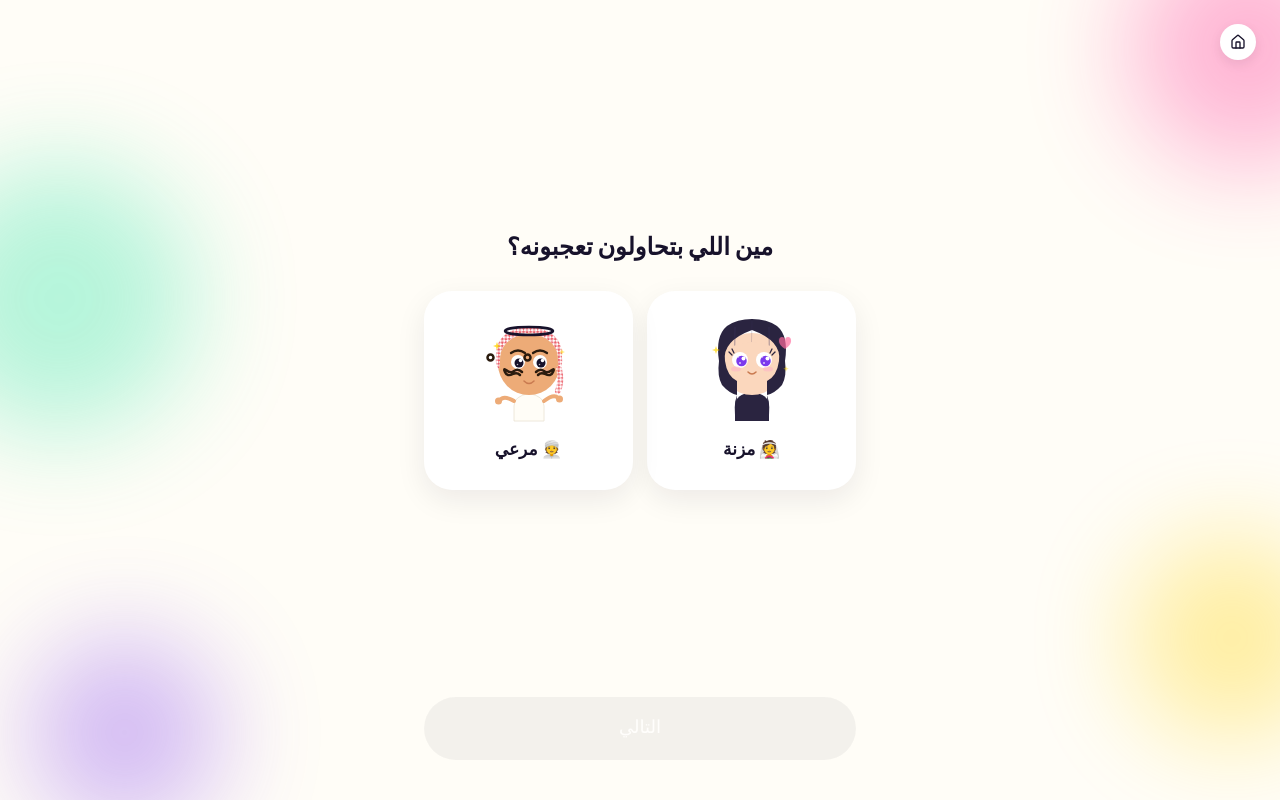
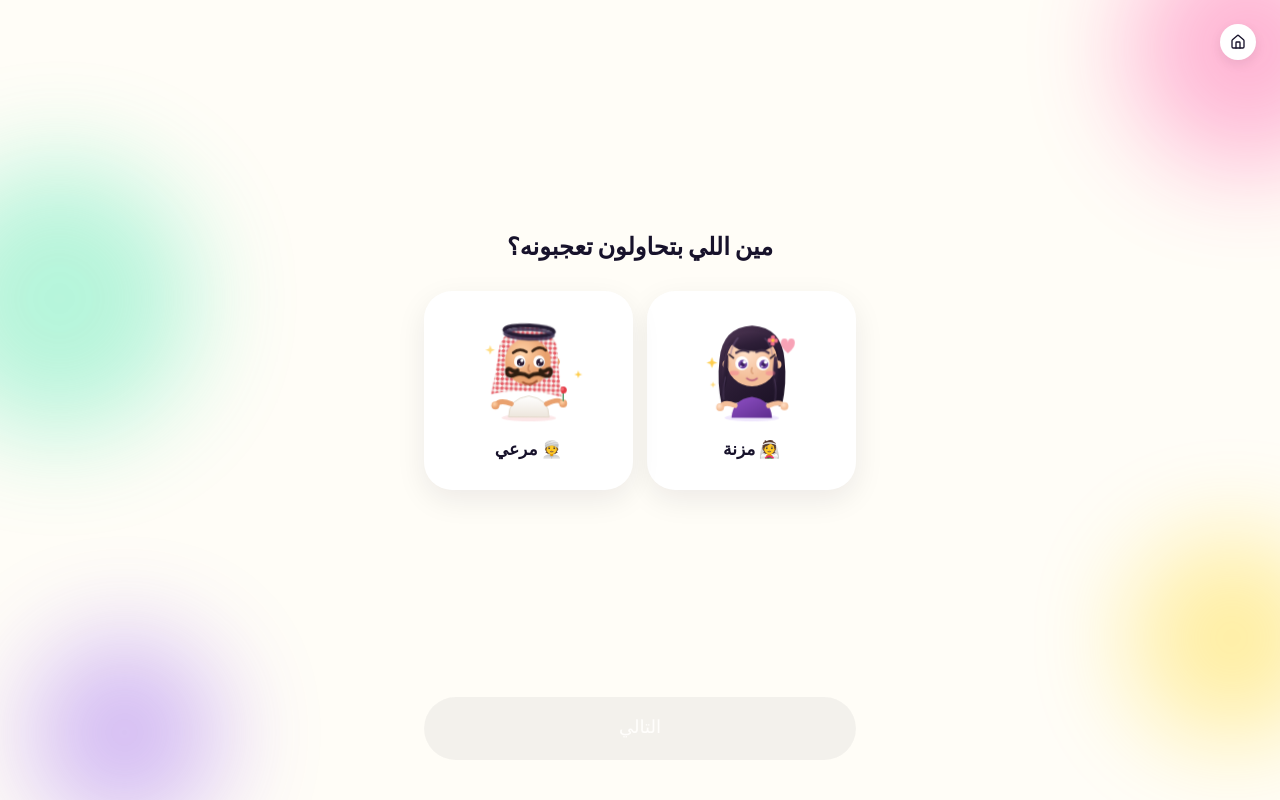
Before and after one commit to Amino-coder/fashlah, a Next.js app: page /shofah/select in a window 1280 px wide. Built offline with nearby package versions, Linux system fonts and the light colour scheme; a web font is replaced by a local one.

Commit message:
change guy and girl

```diff
--- a/app/globals.css
+++ b/app/globals.css
@@ -79,17 +79,24 @@ body {
 .bounce { animation: bounce 2.4s ease-in-out infinite; }
 
 /* ---- Shofah character idle animations (namespaced, decoupled from Fashlah) ---- */
-@keyframes shofahFloat { 0%, 100% { transform: translateY(0); } 50% { transform: translateY(-8px); } }
-.shofah-float { animation: shofahFloat 3s ease-in-out infinite; }
+/* Body bob — a slight rotation alongside the vertical drift so it reads as
+   a character breathing rather than an image sliding up and down. */
+@keyframes shofahBob { 0%, 100% { transform: translateY(0) rotate(-1deg); } 50% { transform: translateY(-9px) rotate(1deg); } }
+.shofah-float { animation: shofahBob 3.2s ease-in-out infinite; }
 
-@keyframes shofahBlink { 0%, 88%, 100% { transform: scaleY(1); } 94% { transform: scaleY(0.05); } }
-.shofah-blink { animation: shofahBlink 4s ease-in-out infinite; transform-origin: 110px 90px; }
+/* transform-origin is set inline per-character, since the eye position
+   differs slightly between the two designs. */
+@keyframes shofahBlink { 0%, 92%, 100% { transform: scaleY(1); } 96% { transform: scaleY(0.06); } }
+.shofah-blink { animation: shofahBlink 4.4s ease-in-out infinite; }
 
-@keyframes shofahSmile { 0%, 100% { transform: scaleX(1); } 50% { transform: scaleX(1.08); } }
-.shofah-smile { animation: shofahSmile 2.8s ease-in-out infinite; transform-origin: 110px 120px; }
+/* Headwear/hair sways on its own timing, independent of the body bob, so
+   cloth and hair feel like they have their own weight. */
+@keyframes shofahSway { 0%, 100% { transform: rotate(0deg); } 50% { transform: rotate(2.5deg); } }
+.shofah-sway { animation: shofahSway 4s ease-in-out infinite; transform-origin: 120px 40px; }
 
-@keyframes shofahHeartbeat { 0%, 100% { transform: scale(1); } 50% { transform: scale(1.15); } }
-.shofah-heart { animation: shofahHeartbeat 1.4s ease-in-out infinite; }
+@keyframes shofahTwinkle { 0%, 100% { opacity: .25; transform: scale(.8); } 50% { opacity: 1; transform: scale(1.15); } }
+.shofah-twinkle { animation: shofahTwinkle 2s ease-in-out infinite; }
+.shofah-twinkle-b { animation: shofahTwinkle 2s ease-in-out infinite; animation-delay: .7s; }
 
 
 @keyframes popIn { from { opacity: 0; transform: scale(.7); } to { opacity: 1; transform: scale(1); } }
--- a/components/shofah/NiqabGirl.tsx
+++ b/components/shofah/NiqabGirl.tsx
@@ -1,3 +1,10 @@
+// مزنة — the girl character. Gradient IDs are prefixed "n5" so they can't
+// collide with ShemaghGuy's defs when both render on the same page (the
+// Shofah landing page shows them side by side around the ring emoji).
+//
+// NOTE: the filename is a leftover from an earlier design that had a niqab;
+// the character no longer wears one. Kept as-is only to avoid churning the
+// six files that import it — safe to rename whenever convenient.
 export default function NiqabGirl({
   size = 140,
   className = "",
@@ -6,64 +13,91 @@ export default function NiqabGirl({
   className?: string;
 }) {
   return (
-    <svg width={size} height={size} viewBox="0 0 220 220" className={`shofah-float ${className}`}>
-      {/* tiny body */}
-      <path d="M76 180 Q76 156 110 152 Q144 156 144 180 L144 210 L76 210 Z" fill="#2A2440" />
+    <svg width={size} height={size} viewBox="0 0 240 250" className={`shofah-float ${className}`}>
+      <defs>
+        <radialGradient id="n5Skin" cx="40%" cy="34%">
+          <stop offset="0%" stopColor="#FFE0C8" />
+          <stop offset="100%" stopColor="#F3BE99" />
+        </radialGradient>
+        <linearGradient id="n5Hair" x1="0.2" y1="0" x2="0.8" y2="1">
+          <stop offset="0%" stopColor="#4A3350" />
+          <stop offset="45%" stopColor="#2E1F38" />
+          <stop offset="100%" stopColor="#1C1226" />
+        </linearGradient>
+        <linearGradient id="n5Dress" x1="0" y1="0" x2="1" y2="1">
+          <stop offset="0%" stopColor="#8E4FC4" />
+          <stop offset="100%" stopColor="#5E2E8E" />
+        </linearGradient>
+      </defs>
 
-      {/* big round head */}
-      <circle cx="110" cy="96" r="62" fill="#FBD7BD" />
+      {/* ground shadow */}
+      <ellipse cx="120" cy="240" rx="62" ry="8" fill="#7C3AED" opacity=".12" />
 
-      {/* draped niqab fabric */}
-      <path
-        d="M44 90 Q36 40 60 20 Q80 6 110 6 Q140 6 160 20 Q184 40 176 90
-           Q180 120 170 138 Q155 155 140 158 L140 130 Q160 120 164 90
-           Q170 50 110 28 Q50 50 56 90 Q60 120 80 130 L80 158
-           Q65 155 50 138 Q40 120 44 90 Z"
-        fill="#2A2440"
-      />
-      <path d="M80 158 Q72 180 78 210" fill="#2A2440" />
-      <path d="M140 158 Q148 180 142 210" fill="#2A2440" />
-      {/* fold texture */}
-      <path d="M76 22 Q74 60 78 100" stroke="#3D3460" strokeWidth="1.8" fill="none" opacity="0.5" />
-      <path d="M144 22 Q146 60 142 100" stroke="#3D3460" strokeWidth="1.8" fill="none" opacity="0.5" />
-      <path d="M110 10 Q108 50 110 90" stroke="#3D3460" strokeWidth="1.2" fill="none" opacity="0.3" />
+      {/* back hair mass, behind everything */}
+      <path d="M120 30 Q52 34 46 108 Q40 160 52 214 Q84 202 120 204 Q156 202 188 214 Q200 160 194 108 Q188 34 120 30 Z" fill="url(#n5Hair)" />
 
-      {/* face opening */}
-      <path d="M60 70 Q56 90 62 104 Q80 120 110 122 Q140 120 158 104 Q164 90 160 70 Q150 56 110 52 Q70 56 60 70 Z" fill="#FBD7BD" />
+      {/* dress + arms */}
+      <path d="M74 240 Q76 198 120 192 Q164 198 166 240 Z" fill="url(#n5Dress)" />
+      <path d="M82 212 Q58 202 50 214" stroke="#F3BE99" strokeWidth="11" fill="none" strokeLinecap="round" />
+      <path d="M158 212 Q184 200 192 212" stroke="#F3BE99" strokeWidth="11" fill="none" strokeLinecap="round" />
+      <circle cx="48" cy="216" r="9" fill="url(#n5Skin)" />
+      <circle cx="194" cy="213" r="9" fill="url(#n5Skin)" />
 
-      {/* eyes */}
-      <g className="shofah-blink">
-        <circle cx="86" cy="88" r="16" fill="#fff" />
-        <circle cx="89" cy="90" r="10.5" fill="#7C3AED" />
-        <circle cx="93" cy="85" r="4" fill="#fff" />
-        <circle cx="86" cy="94" r="2" fill="#fff" opacity="0.7" />
-        <circle cx="83" cy="83" r="1.2" fill="#fff" opacity="0.5" />
+      {/* round face + ears */}
+      <circle cx="120" cy="110" r="58" fill="url(#n5Skin)" />
+      <circle cx="62" cy="118" r="9" fill="#F3BE99" />
+      <circle cx="178" cy="118" r="9" fill="#F3BE99" />
 
-        <circle cx="134" cy="88" r="16" fill="#fff" />
-        <circle cx="137" cy="90" r="10.5" fill="#7C3AED" />
-        <circle cx="141" cy="85" r="4" fill="#fff" />
-        <circle cx="134" cy="94" r="2" fill="#fff" opacity="0.7" />
-        <circle cx="131" cy="83" r="1.2" fill="#fff" opacity="0.5" />
+      <g className="shofah-sway">
+        {/* front hair: side-swept fringe framing the face */}
+        <path d="M120 42 Q66 44 60 106 Q58 84 74 74 Q92 92 120 88 Q152 92 172 72 Q184 84 180 106 Q176 44 120 42 Z" fill="url(#n5Hair)" />
+        {/* side locks falling past the cheeks */}
+        <path d="M62 96 Q52 140 60 186 Q72 156 68 100 Z" fill="url(#n5Hair)" />
+        <path d="M178 96 Q188 140 180 186 Q168 156 172 100 Z" fill="url(#n5Hair)" />
+        {/* shine — what stops the hair reading as a flat silhouette */}
+        <path d="M88 60 Q76 76 74 96" fill="none" stroke="#7E6693" strokeWidth="4" opacity=".45" strokeLinecap="round" />
+        <path d="M150 58 Q166 74 168 94" fill="none" stroke="#7E6693" strokeWidth="3.5" opacity=".38" strokeLinecap="round" />
+        <path d="M64 150 Q58 178 62 200" fill="none" stroke="#7E6693" strokeWidth="3" opacity=".28" strokeLinecap="round" />
+        <path d="M176 150 Q182 178 178 200" fill="none" stroke="#7E6693" strokeWidth="3" opacity=".28" strokeLinecap="round" />
+        {/* flower tucked in */}
+        <g transform="translate(168,62)">
+          <circle r="5" cx="0" cy="-7" fill="#F4708F" />
+          <circle r="5" cx="7" cy="0" fill="#F4708F" />
+          <circle r="5" cx="0" cy="7" fill="#F4708F" />
+          <circle r="5" cx="-7" cy="0" fill="#F4708F" />
+          <circle r="4" fill="#FFC93C" />
+        </g>
       </g>
 
-      {/* lashes */}
-      <path d="M70 78 L64 72" stroke="#2A2440" strokeWidth="2.5" strokeLinecap="round" />
-      <path d="M74 74 L70 66" stroke="#2A2440" strokeWidth="2.5" strokeLinecap="round" />
-      <path d="M150 78 L156 72" stroke="#2A2440" strokeWidth="2.5" strokeLinecap="round" />
-      <path d="M146 74 L150 66" stroke="#2A2440" strokeWidth="2.5" strokeLinecap="round" />
+      <path d="M84 92 Q98 82 112 90" stroke="#3A2A44" strokeWidth="5" fill="none" strokeLinecap="round" />
+      <path d="M130 90 Q144 82 158 92" stroke="#3A2A44" strokeWidth="5" fill="none" strokeLinecap="round" />
+      <path d="M78 104 L68 96" stroke="#1C1226" strokeWidth="3.5" strokeLinecap="round" />
+      <path d="M162 104 L172 96" stroke="#1C1226" strokeWidth="3.5" strokeLinecap="round" />
 
-      {/* blush */}
-      <ellipse cx="78" cy="106" rx="10" ry="5" fill="#FFB3C6" opacity="0.55" />
-      <ellipse cx="142" cy="106" rx="10" ry="5" fill="#FFB3C6" opacity="0.55" />
+      <g className="shofah-blink" style={{ transformOrigin: "120px 116px" }}>
+        <ellipse cx="97" cy="116" rx="15" ry="16" fill="#fff" />
+        <circle cx="99" cy="118" r="10" fill="#6B3FA0" />
+        <circle cx="99" cy="118" r="5" fill="#3A1F5C" />
+        <circle cx="103" cy="113" r="4" fill="#fff" />
+        <circle cx="95" cy="123" r="2" fill="#fff" opacity=".85" />
+        <circle cx="92" cy="111" r="1.4" fill="#fff" opacity=".6" />
+        <ellipse cx="145" cy="116" rx="15" ry="16" fill="#fff" />
+        <circle cx="147" cy="118" r="10" fill="#6B3FA0" />
+        <circle cx="147" cy="118" r="5" fill="#3A1F5C" />
+        <circle cx="151" cy="113" r="4" fill="#fff" />
+        <circle cx="143" cy="123" r="2" fill="#fff" opacity=".85" />
+        <circle cx="140" cy="111" r="1.4" fill="#fff" opacity=".6" />
+      </g>
 
-      <path className="shofah-smile" d="M102 112 Q110 120 118 112" stroke="#C97A50" strokeWidth="3" fill="none" strokeLinecap="round" />
+      <path d="M120 126 Q116 136 122 139" stroke="#D89A72" strokeWidth="3" fill="none" strokeLinecap="round" />
+      <ellipse cx="80" cy="138" rx="11" ry="5.5" fill="#F4708F" opacity=".42" />
+      <ellipse cx="162" cy="138" rx="11" ry="5.5" fill="#F4708F" opacity=".42" />
+      <path d="M108 150 Q120 160 132 150" stroke="#B85C7A" strokeWidth="3.5" fill="none" strokeLinecap="round" />
 
-      <g className="shofah-heart" style={{ transformOrigin: "180px 50px" }}>
-        <path d="M176 50 Q176 42 182 42 Q188 42 188 50 Q188 58 176 66 Q164 58 164 50 Q164 42 170 42 Q176 42 176 50" fill="#FF6B9D" opacity="0.7" />
-      </g>
-      <g fill="#FFD400">
-        <path d="M38 60 l2 6 6 2 -6 2 -2 6 -2-6 -6-2 6-2z" opacity="0.7" />
-        <path d="M178 100 l1.5 4 4 1.5 -4 1.5 -1.5 4 -1.5-4 -4-1.5 4-1.5z" opacity="0.5" />
+      <path className="shofah-twinkle" d="M204 70 Q204 60 212 60 Q220 60 220 70 Q220 82 204 94 Q188 82 188 70 Q188 60 196 60 Q204 60 204 70" fill="#F4708F" opacity=".75" />
+      <g fill="#FFC93C">
+        <path className="shofah-twinkle-b" d="M26 92 l3 8 8 3 -8 3 -3 8 -3-8 -8-3 8-3z" />
+        <path className="shofah-twinkle" d="M32 160 l2 5 5 2 -5 2 -2 5 -2-5 -5-2 5-2z" />
       </g>
     </svg>
   );
--- a/components/shofah/ShemaghGuy.tsx
+++ b/components/shofah/ShemaghGuy.tsx
@@ -1,3 +1,6 @@
+// مرعي — the guy character. Gradient IDs are prefixed "g5" so they can't
+// collide with NiqabGirl's defs when both render on the same page (the
+// Shofah landing page shows them side by side around the ring emoji).
 export default function ShemaghGuy({
   size = 140,
   className = "",
@@ -6,62 +9,89 @@ export default function ShemaghGuy({
   className?: string;
 }) {
   return (
-    <svg width={size} height={size} viewBox="0 0 220 220" className={`shofah-float ${className}`}>
-      {/* tiny body */}
-      <path d="M80 180 Q80 160 110 155 Q140 160 140 180 L140 210 L80 210 Z" fill="#FFFDF7" stroke="#e8e0d0" strokeWidth="1.5" />
-      {/* waving arms */}
-      <path d="M80 170 Q60 158 52 168" stroke="#EDAB77" strokeWidth="8" fill="none" strokeLinecap="round" />
-      <path d="M140 170 Q160 155 168 164" stroke="#EDAB77" strokeWidth="8" fill="none" strokeLinecap="round" />
-      <circle cx="49" cy="170" r="7" fill="#EDAB77" />
-      <circle cx="171" cy="166" r="7" fill="#EDAB77" />
+    <svg width={size} height={size} viewBox="0 0 240 250" className={`shofah-float ${className}`}>
+      <defs>
+        <radialGradient id="g5Skin" cx="38%" cy="32%">
+          <stop offset="0%" stopColor="#FFD3A8" />
+          <stop offset="100%" stopColor="#E9A16E" />
+        </radialGradient>
+        <linearGradient id="g5Cloth" x1="0" y1="0" x2="0" y2="1">
+          <stop offset="0%" stopColor="#FFFFFF" />
+          <stop offset="100%" stopColor="#F0E9E2" />
+        </linearGradient>
+        <pattern id="g5Check" width="15" height="15" patternUnits="userSpaceOnUse" patternTransform="rotate(45)">
+          <rect width="15" height="15" fill="url(#g5Cloth)" />
+          <rect width="7.5" height="7.5" fill="#E23B47" opacity=".82" rx="1.5" />
+          <rect x="7.5" y="7.5" width="7.5" height="7.5" fill="#E23B47" opacity=".82" rx="1.5" />
+        </pattern>
+        <linearGradient id="g5Thobe" x1="0" y1="0" x2="0" y2="1">
+          <stop offset="0%" stopColor="#FFFFFF" />
+          <stop offset="100%" stopColor="#EDE6DC" />
+        </linearGradient>
+      </defs>
 
-      {/* big round head */}
-      <circle cx="110" cy="96" r="62" fill="#EDAB77" />
+      {/* ground shadow */}
+      <ellipse cx="120" cy="240" rx="62" ry="8" fill="#E63946" opacity=".12" />
 
-      {/* shemagh wrap */}
-      <path d="M44 82 Q40 30 110 20 Q180 30 176 82 Q178 100 170 106 L168 90 Q170 44 110 34 Q50 44 52 90 L50 106 Q42 100 44 82 Z" fill="#fff" />
-      <defs>
-        <pattern id="shofahCheck" width="10" height="10" patternUnits="userSpaceOnUse" patternTransform="rotate(45)">
-          <rect width="10" height="10" fill="#fff" />
-          <rect width="5" height="5" fill="#E63946" rx="1" />
-          <rect x="5" y="5" width="5" height="5" fill="#E63946" rx="1" />
-        </pattern>
-      </defs>
-      <path d="M44 82 Q40 30 110 20 Q180 30 176 82 Q178 100 170 106 L168 90 Q170 44 110 34 Q50 44 52 90 L50 106 Q42 100 44 82 Z" fill="url(#shofahCheck)" opacity="0.8" />
-      <ellipse cx="110" cy="30" rx="48" ry="8" fill="none" stroke="#17122B" strokeWidth="5" />
-      <path d="M170 106 Q176 130 168 150" stroke="url(#shofahCheck)" strokeWidth="12" fill="none" strokeLinecap="round" opacity="0.7" />
+      {/* body + arms */}
+      <path d="M74 238 Q74 196 120 190 Q166 196 166 238 Z" fill="url(#g5Thobe)" stroke="#E0D6C8" strokeWidth="2" />
+      <path d="M80 208 Q54 198 46 210" stroke="#E9A16E" strokeWidth="11" fill="none" strokeLinecap="round" />
+      <path d="M160 208 Q188 194 196 206" stroke="#E9A16E" strokeWidth="11" fill="none" strokeLinecap="round" />
+      <circle cx="44" cy="212" r="9" fill="url(#g5Skin)" />
+      <circle cx="198" cy="207" r="9" fill="url(#g5Skin)" />
 
-      {/* eyes */}
-      <g className="shofah-blink">
-        <circle cx="88" cy="92" r="14" fill="#fff" />
-        <circle cx="90" cy="94" r="9" fill="#17122B" />
-        <circle cx="93" cy="89" r="3.5" fill="#fff" />
-        <circle cx="87" cy="97" r="1.5" fill="#fff" opacity="0.7" />
-        <circle cx="132" cy="92" r="14" fill="#fff" />
-        <circle cx="134" cy="94" r="9" fill="#17122B" />
-        <circle cx="137" cy="89" r="3.5" fill="#fff" />
-        <circle cx="131" cy="97" r="1.5" fill="#fff" opacity="0.7" />
+      {/* rose — he is trying far too hard */}
+      <path d="M198 200 L198 182" stroke="#3E8E5A" strokeWidth="3" strokeLinecap="round" />
+      <circle cx="198" cy="176" r="8" fill="#E23B47" />
+      <circle cx="196" cy="174" r="4" fill="#F4626C" />
+
+      {/* head + ears */}
+      <circle cx="120" cy="105" r="60" fill="url(#g5Skin)" />
+      <circle cx="60" cy="112" r="10" fill="#E9A16E" />
+      <circle cx="180" cy="112" r="10" fill="#E9A16E" />
+
+      <g className="shofah-sway">
+        {/* shemagh: back drape, then the face-framing layer over it */}
+        <path d="M52 108 Q48 40 120 30 Q192 40 188 108 L200 190 Q160 178 120 180 Q80 178 40 190 Z" fill="url(#g5Check)" />
+        <path d="M66 100 Q64 60 120 52 Q176 60 174 100 Q176 150 168 168 L192 186 Q158 174 120 176 Q82 174 48 186 L72 168 Q64 150 66 100 Z" fill="url(#g5Check)" />
+        {/* contact shadow so the cloth sits ON the face, not beside it */}
+        <path d="M70 94 Q120 60 170 94" fill="none" stroke="#C9B9A6" strokeWidth="3" opacity=".45" />
+        {/* round face opening */}
+        <ellipse cx="120" cy="112" rx="52" ry="53" fill="url(#g5Skin)" />
+        {/* doubled iqal cord */}
+        <ellipse cx="120" cy="42" rx="56" ry="12" fill="none" stroke="#241C33" strokeWidth="9" />
+        <ellipse cx="120" cy="50" rx="55" ry="11" fill="none" stroke="#3A2F52" strokeWidth="7" opacity=".85" />
       </g>
 
-      {/* eyebrows */}
-      <path d="M74 74 Q88 64 102 74" stroke="#2A1B0E" strokeWidth="4.5" fill="none" strokeLinecap="round" />
-      <path d="M118 74 Q132 64 146 74" stroke="#2A1B0E" strokeWidth="4.5" fill="none" strokeLinecap="round" />
+      {/* one raised brow — most of the personality lives here */}
+      <path d="M84 92 Q98 80 114 90" stroke="#3A2415" strokeWidth="6" fill="none" strokeLinecap="round" />
+      <path d="M128 88 Q144 74 158 86" stroke="#3A2415" strokeWidth="6" fill="none" strokeLinecap="round" />
 
-      {/* blush */}
-      <ellipse cx="78" cy="112" rx="10" ry="5" fill="#FFB3B3" opacity="0.5" />
-      <ellipse cx="142" cy="112" rx="10" ry="5" fill="#FFB3B3" opacity="0.5" />
+      <g className="shofah-blink" style={{ transformOrigin: "120px 112px" }}>
+        <ellipse cx="99" cy="112" rx="13" ry="14" fill="#fff" />
+        <circle cx="101" cy="114" r="8.5" fill="#2A1B33" />
+        <circle cx="104" cy="110" r="3.4" fill="#fff" />
+        <circle cx="98" cy="118" r="1.6" fill="#fff" opacity=".8" />
+        <ellipse cx="143" cy="112" rx="13" ry="14" fill="#fff" />
+        <circle cx="145" cy="114" r="8.5" fill="#2A1B33" />
+        <circle cx="148" cy="110" r="3.4" fill="#fff" />
+        <circle cx="142" cy="118" r="1.6" fill="#fff" opacity=".8" />
+      </g>
 
-      {/* big looped mustache */}
-      <path d="M92 118 Q86 112 78 116 Q66 122 62 112 Q58 104 64 108 Q74 116 80 110 Q88 104 96 112" stroke="#2A1B0E" strokeWidth="5" fill="none" strokeLinecap="round" />
-      <path d="M128 118 Q134 112 142 116 Q154 122 158 112 Q162 104 156 108 Q146 116 140 110 Q132 104 124 112" stroke="#2A1B0E" strokeWidth="5" fill="none" strokeLinecap="round" />
-      <circle cx="33" cy="83" r="6" fill="none" stroke="#2A1B0E" strokeWidth="5" />
-      <circle cx="107" cy="83" r="6" fill="none" stroke="#2A1B0E" strokeWidth="5" />
+      <path d="M120 120 Q115 132 122 135" stroke="#C8845A" strokeWidth="3.5" fill="none" strokeLinecap="round" />
+      <ellipse cx="82" cy="134" rx="12" ry="6.5" fill="#F4626C" opacity=".32" />
+      <ellipse cx="160" cy="134" rx="12" ry="6.5" fill="#F4626C" opacity=".32" />
 
-      <path className="shofah-smile" d="M100 130 Q110 140 120 130" stroke="#C97A50" strokeWidth="3" fill="none" strokeLinecap="round" />
+      {/* big curled handlebar mustache */}
+      <path d="M120 146 Q104 136 88 142 Q72 149 70 136 Q69 126 78 130 Q86 137 94 132"
+        stroke="#2E1D10" strokeWidth="9" fill="none" strokeLinecap="round" />
+      <path d="M120 146 Q136 136 152 142 Q168 149 170 136 Q171 126 162 130 Q154 137 146 132"
+        stroke="#2E1D10" strokeWidth="9" fill="none" strokeLinecap="round" />
+      <path d="M106 159 Q122 170 138 156" stroke="#9E4F2E" strokeWidth="4" fill="none" strokeLinecap="round" />
 
-      <g fill="#FFD400">
-        <path d="M46 52 l2 6 6 2 -6 2 -2 6 -2-6 -6-2 6-2z" opacity="0.8" />
-        <path d="M176 66 l1.5 4.5 4.5 1.5 -4.5 1.5 -1.5 4.5 -1.5-4.5 -4.5-1.5 4.5-1.5z" opacity="0.6" />
+      <g fill="#FFC93C">
+        <path className="shofah-twinkle" d="M32 76 l3 8 8 3 -8 3 -3 8 -3-8 -8-3 8-3z" />
+        <path className="shofah-twinkle-b" d="M208 118 l2 6 6 2 -6 2 -2 6 -2-6 -6-2 6-2z" />
       </g>
     </svg>
   );
```
Also changed, not shown: 2 other files (tests, documents, lock files or other folders).
